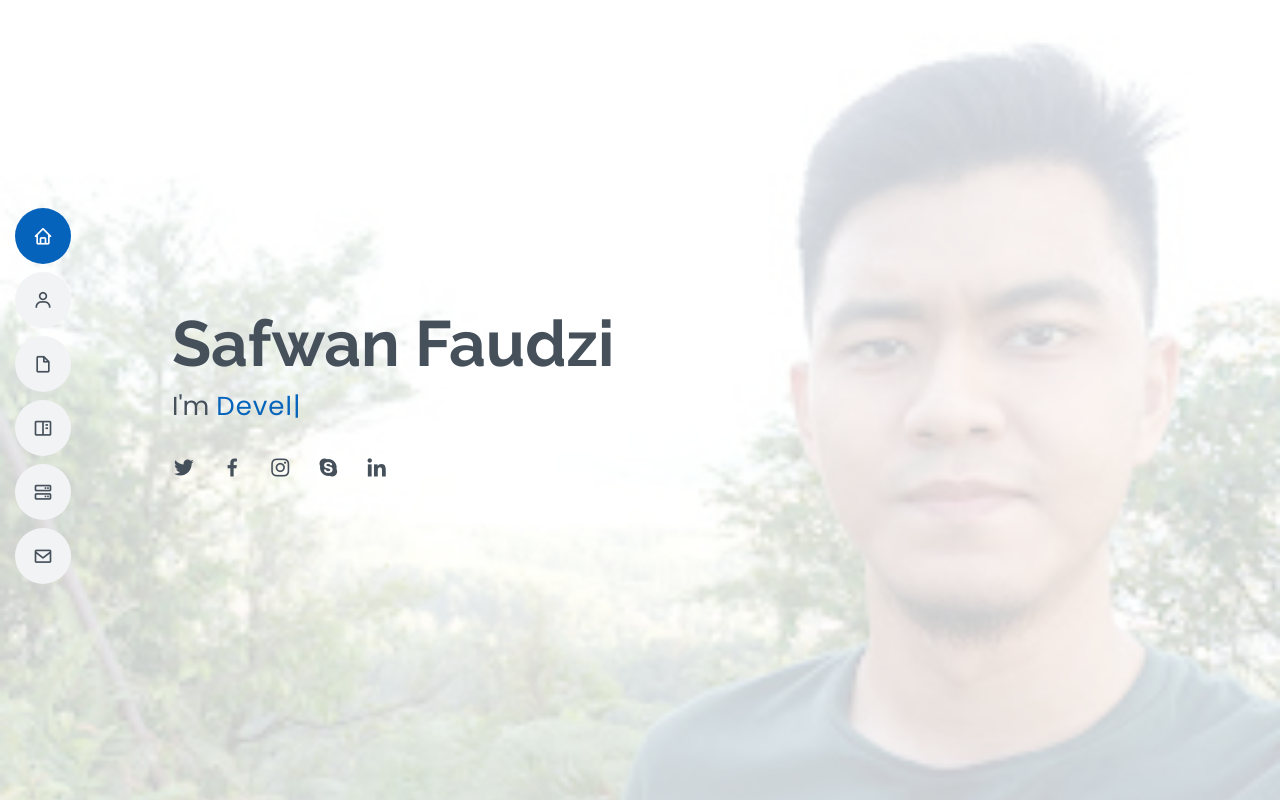
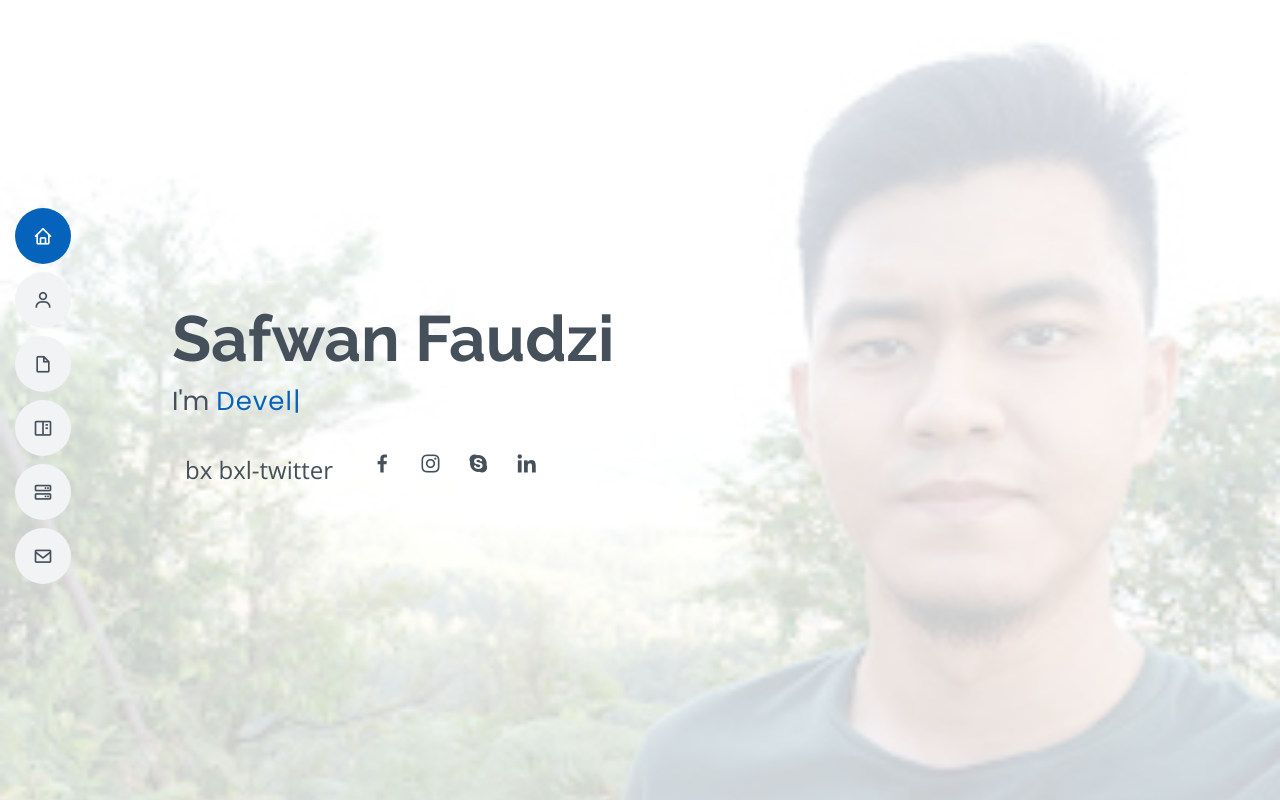
Before and after one commit to safwan994/resume, a plain HTML site: page index.html in a window 1280 px wide. Shown: the top 800 px of the page. Drawn offline with nearby package versions, Linux system fonts and the light colour scheme.

Commit message:
Update index.html

```diff
--- a/index.html
+++ b/index.html
@@ -59,7 +59,7 @@ My Resume
       <h1>Safwan Faudzi</h1>
       <p>I'm <span class="typed" data-typed-items="Designer, Developer, Freelancer, 3D Modeller"></span></p>
       <div class="social-links">
-        <a href="#" class="twitter"><i class="bx bxl-twitter"></i></a>
+        <a href="https://twitter.com/@Muhamma46671108" target="_blank" class="btn contact-details"><i class="twitter"></i> bx bxl-twitter</a>
         <a href="#" class="facebook"><i class="bx bxl-facebook"></i></a>
         <a href="#" class="instagram"><i class="bx bxl-instagram"></i></a>
         <a href="#" class="google-plus"><i class="bx bxl-skype"></i></a>
```
